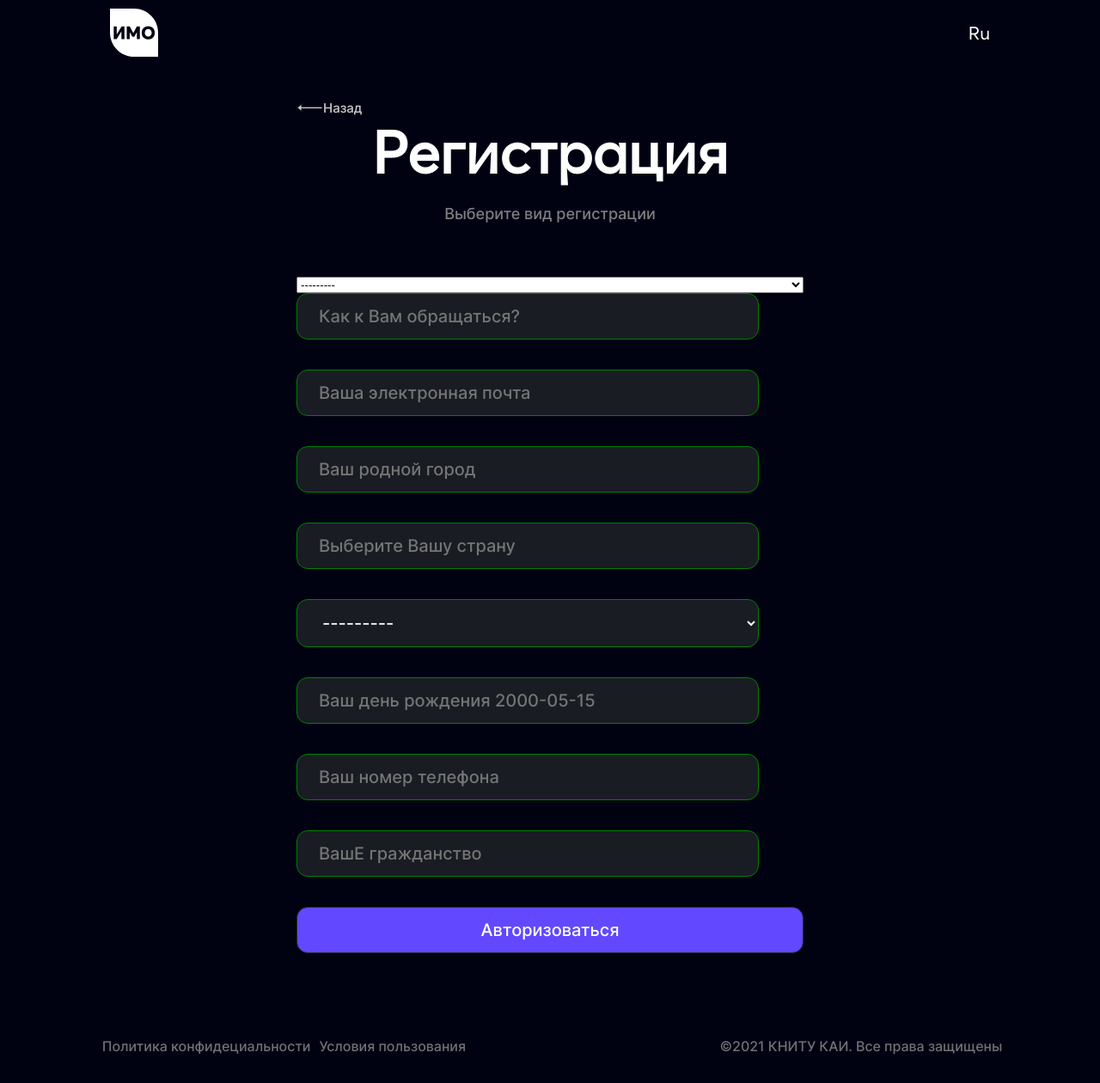
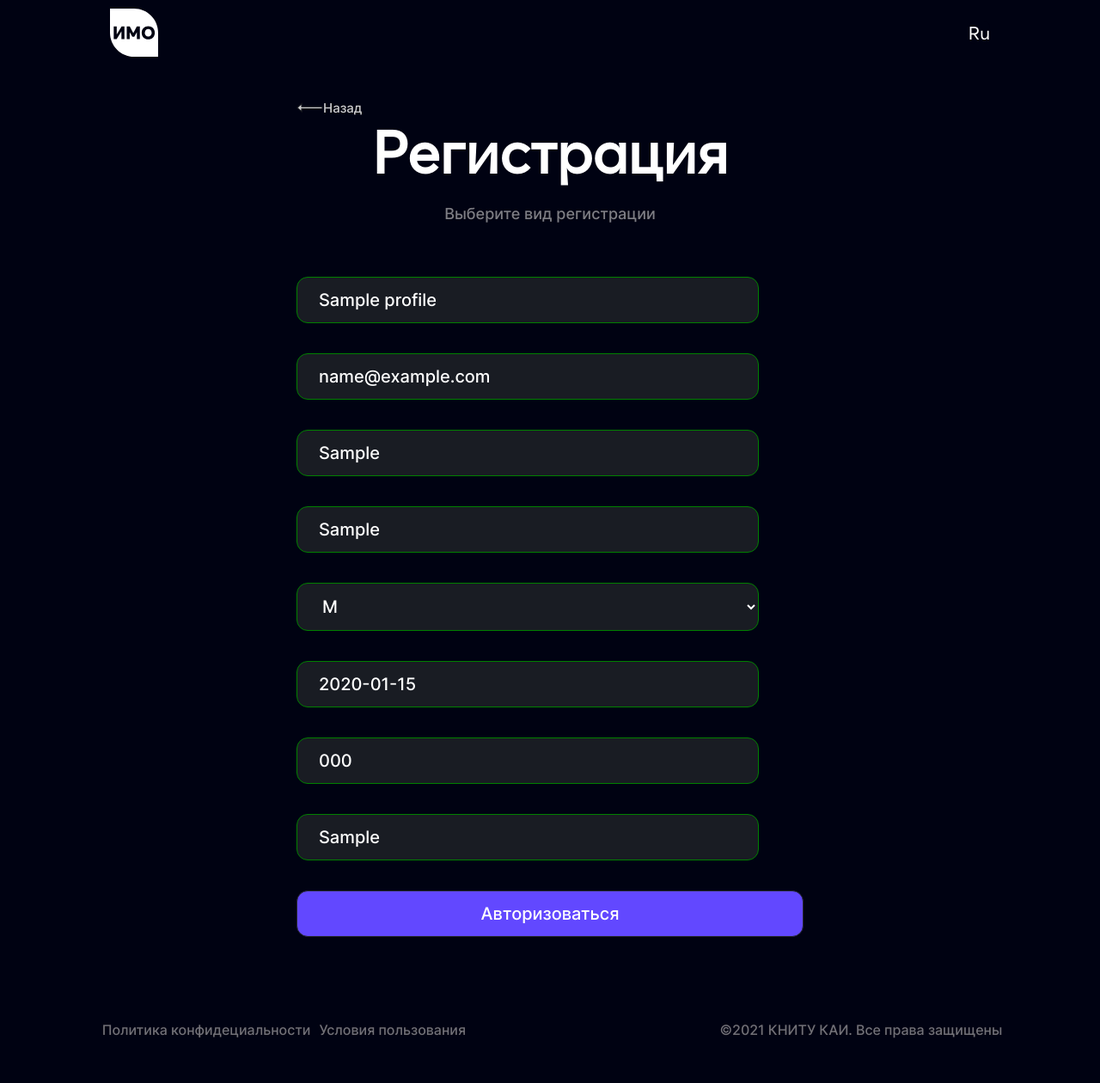
Before and after one commit to MuratovER/IMO, a Django app: page /extra/ in a window 1280 px wide. Shown: the top 1260 px of the page at 86% size. After the commit the page ends 1208 px from the top, so only its background shows below. Run offline with Django 4.2, Linux system fonts and the light colour scheme; a user stored in the database is signed in; tables that the repository leaves empty hold one stand-in row (values such as "Sample post").

Commit message:
it is work

```diff
--- a/mainsite/forms.py
+++ b/mainsite/forms.py
@@ -35,7 +35,7 @@ class CreateUserForm(UserCreationForm):
 class ProfileForm(forms.ModelForm):
     class Meta:
         model = Profile
-        fields = [ 'user', 'name', 'email', 'city', 'country', 'gender', 'birthdate', 'phone', 'citizenship']
+        fields = [ 'name', 'email', 'city', 'country', 'gender', 'birthdate', 'phone', 'citizenship']
         widgets = {
             'name': forms.TextInput(attrs={ 'class': "main_block_form_textName main_block_form_input_1 Iamastud_FORM1 LengText-howCanICallYou",
                                             'id': "id_name",
@@ -95,7 +95,7 @@ class ProfileForm(forms.ModelForm):
                                             'style': "border-color: green;",}),
             'citizenship': forms.TextInput(attrs={'class': "main_block_form_textName main_block_form_input_1 Iamastud_FORM1 LengText-selectYourCountr",
                                             'id': "id_citizenship",
-                                            'placeholder': "ВашЕ гражданство",
+                                            'placeholder': "Вашe гражданство",
                                             'onmousedown': "mouseUp(this)" ,
                                             'onmouseup': "mouseUp(this)" ,
                                             'onchange': "mouseUp(this)" ,
--- a/mainsite/templates/mainsite/registration/ExtraInfo.html
+++ b/mainsite/templates/mainsite/registration/ExtraInfo.html
@@ -60,7 +60,7 @@
             </div>
         </div>
 
-        <!-- {% if request.user.is_authenticated %} -->
+     {% if request.user.is_authenticated %}
         <form method="POST" action="" class="main_block_form" enctype="multipart/form-data">
             {% csrf_token %}
             <div class="main_block_form_flex_">
@@ -104,11 +104,11 @@
                 </div>
             </div>
         </form>
-        <!-- {% else %} -->
+        {% else %}
 
-        <!-- <a href="{% url 'login' %}">Login</a>
+         <a href="{% url 'login' %}">Login</a>
 
-        {% endif %} -->
+    {% endif %}
         <div class="main_block_footer_blockFlex">
             <div class="main_block_footer">
                 <div class="main_block_footer_boxs">
--- a/mainsite/views.py
+++ b/mainsite/views.py
@@ -74,9 +74,14 @@ def logout_view(request):
     return render(request, 'mainsite/home/home_page.html')
 
 def extra_view(request):
+    try:
+        profile = request.user.profile
+    except Profile.DoesNotExist:
+        profile = Profile(user=request.user)
     if request.method=='POST':
-        form = ProfileForm(request.POST)
+        form = ProfileForm(request.POST, instance=profile)
         # print(form)
+
         if form.is_valid():
             # form.instance.user = self.request.user
             # return super().form_valid(form)
@@ -85,6 +90,6 @@ def extra_view(request):
         # else:
         #     form = ProfileForm()
     else:
-        form = ProfileForm()
+        form = ProfileForm(instance=profile)
     ctx = {'form': form}
     return render(request, 'mainsite/registration/ExtraInfo.html', ctx)
```
